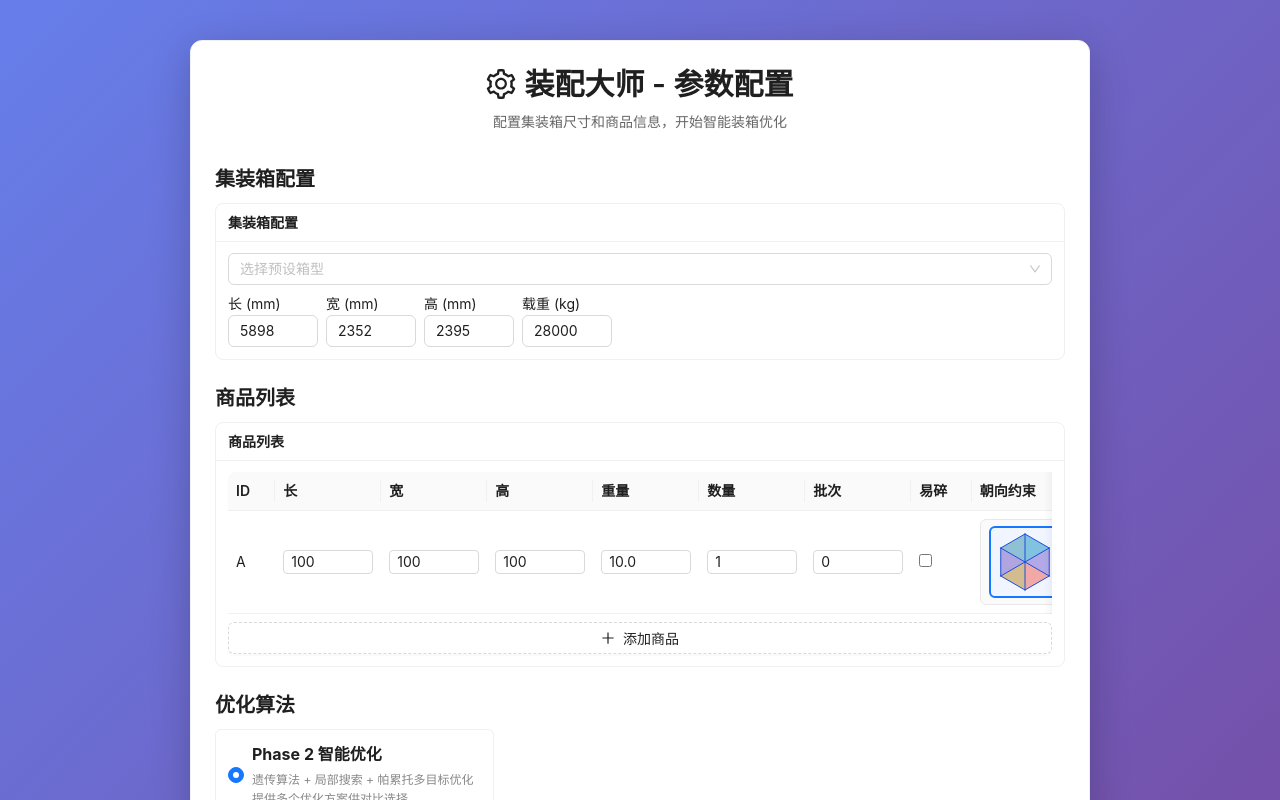
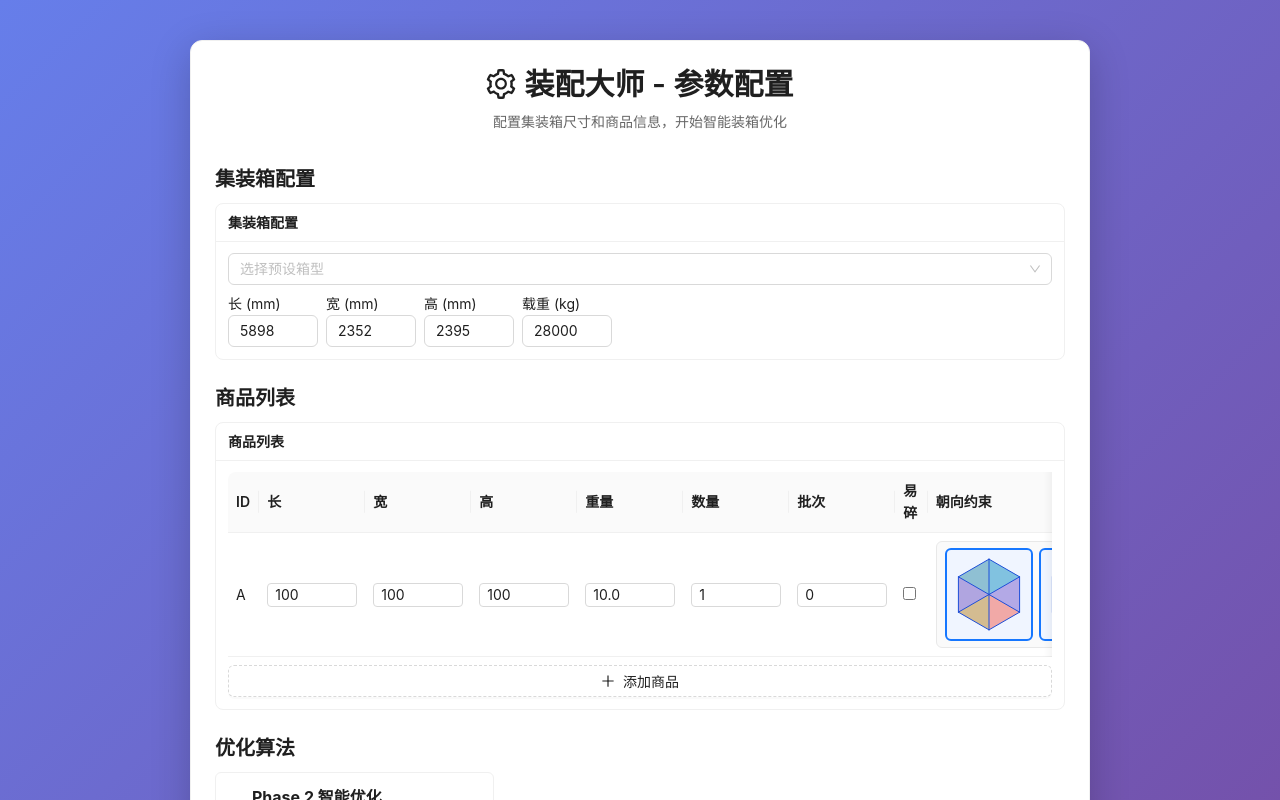
Before and after one commit to 15936604175/Master-Assembler, a React (Vite) app in the folder frontend/: page / in a window 1280 px wide. Both pictures are taken after a click on the button "添加商品". Shown: the top 800 px of the page. Built offline with nearby package versions, Linux system fonts and the light colour scheme.

Commit message:
refactor(frontend): 优化3D方块渲染与材质行为

```diff
--- a/frontend/src/components/ItemListEditor.tsx
+++ b/frontend/src/components/ItemListEditor.tsx
@@ -25,8 +25,10 @@ const genId = (index: number) => String.fromCharCode(65 + (index % 26));
 function IsoCube3D({ dx, dy, dz, checked }: {
   dx: number; dy: number; dz: number; checked?: boolean;
 }) {
-  const max = Math.max(dx, dy, dz);
-  const scale = 28 / max;
+  const longest = Math.max(dx, dy, dz);
+  // 根据实际尺寸自适应缩放：对数曲线，小件≥18px、大件≤42px
+  const targetPx = Math.min(42, Math.max(18, 16 + Math.log(longest) * 4.2));
+  const scale = targetPx / longest;
   const sx = dx * scale;
   const sy = dy * scale;
   const sz = dz * scale;
@@ -37,10 +39,9 @@ function IsoCube3D({ dx, dy, dz, checked }: {
     py: (x + z) * s - y,
   });
 
-  const pts = (poly: number[][]) =>
-    poly.map((v) => `${p(v[0],v[1],v[2]).px.toFixed(1)},${p(v[0],v[1],v[2]).py.toFixed(1)}`).join(' ');
+  const toPts = (poly: number[][]) =>
+    poly.map(v => `${p(v[0],v[1],v[2]).px.toFixed(1)},${p(v[0],v[1],v[2]).py.toFixed(1)}`).join(' ');
 
-  // 六个面  渲染顺序: 后→左→下→上→右→前
   const color = checked ? '#3b82f6' : '#9ca3af';
   const alpha = '55';
   const faceData = [
@@ -52,7 +53,6 @@ function IsoCube3D({ dx, dy, dz, checked }: {
     { pts: [[0,0,0],[sx,0,0],[sx,sy,0],[0,sy,0]],     fill: color + alpha },
   ];
 
-  // 12条棱
   const edgePairs = [
     [0,1],[2,4],[3,5],[6,7], [0,2],[1,4],[3,6],[5,7], [0,3],[1,5],[2,6],[4,7],
   ];
@@ -62,16 +62,21 @@ function IsoCube3D({ dx, dy, dz, checked }: {
   ];
 
   const allPx = verts.map(v => v.px), allPy = verts.map(v => v.py);
-  const tx = -(Math.min(...allPx) + Math.max(...allPx)) / 2 + 28;
-  const ty = -(Math.min(...allPy) + Math.max(...allPy)) / 2 + 30;
+  const minX = Math.min(...allPx), maxX = Math.max(...allPx);
+  const minY = Math.min(...allPy), maxY = Math.max(...allPy);
+  const svgW = Math.max(48, Math.ceil(maxX - minX) + 10);
+  const svgH = Math.max(48, Math.ceil(maxY - minY) + 10);
+  const cx = svgW / 2, cy = svgH / 2;
+  const tx = -(minX + maxX) / 2 + cx;
+  const ty = -(minY + maxY) / 2 + cy;
 
   const strokeColor = checked ? '#1d4ed8' : '#6b7280';
 
   return (
-    <svg width={56} height={60} style={{ display: 'block' }}>
+    <svg width={svgW} height={svgH} style={{ display: 'block' }}>
       <g transform={`translate(${tx.toFixed(1)},${ty.toFixed(1)})`}>
         {faceData.map((d, i) => (
-          <polygon key={i} points={pts(d.pts)} fill={d.fill} stroke="none" />
+          <polygon key={i} points={toPts(d.pts)} fill={d.fill} stroke="none" />
         ))}
         {edgePairs.map((pair, k) => {
           const [i, j] = pair;
--- a/frontend/src/components/PlacedItem.tsx
+++ b/frontend/src/components/PlacedItem.tsx
@@ -62,10 +62,10 @@ export default function PlacedItem({
         <meshStandardMaterial
           color={color}
           opacity={opacity}
-          transparent
+          transparent={opacity < 1}
           emissive={emissive}
           emissiveIntensity={emissiveIntensity}
-          depthWrite={true}
+          depthWrite={opacity >= 0.8}
           depthTest={true}
           side={THREE.FrontSide}
           roughness={0.4}
```
